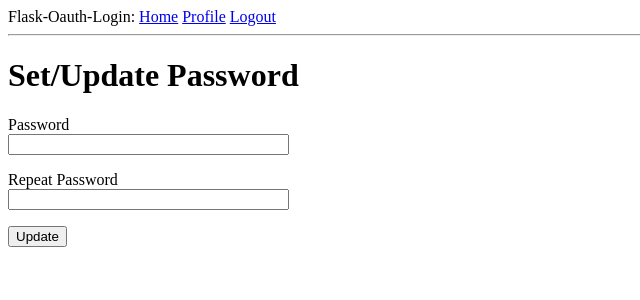
After one commit to breakbuidl/flask-oauth-login, a Flask app: page /update_password in a window 1280 px wide. The commit adds this page. Shown: the top 300 px of the page, without its empty margins (0-640 px from the left). Run offline with Flask 2, Linux system fonts and the light colour scheme; the visitor is signed in with stand-in values (Sample User, id 1); data comes from the database, SQL or seed files in the repository; both versions use the stored data as it was after the commit; parts of the project's set-up code (start-up, migrations or seed data) failed here and were passed over.

Commit message:
Add set/update password functionality.

```diff
--- a/app/forms.py
+++ b/app/forms.py
@@ -26,3 +26,10 @@ class RegistrationForm(FlaskForm):
         user = User.query.filter_by(email=email.data).first()
         if user is not None:
             raise ValidationError('Please use a different email address.')
+
+
+class UpdatePasswordForm(FlaskForm):
+    password = PasswordField('Password', validators=[DataRequired()])
+    password2 = PasswordField(
+        'Repeat Password', validators=[DataRequired(), EqualTo('password')])
+    submit = SubmitField('Update')
--- a/app/routes.py
+++ b/app/routes.py
@@ -1,7 +1,7 @@
 from flask import render_template, flash, redirect, url_for, request
 from werkzeug.urls import url_parse
 from app import app, db
-from app.forms import LoginForm, RegistrationForm
+from app.forms import LoginForm, RegistrationForm, UpdatePasswordForm
 from app.models import User
 from flask_login import current_user, login_user, logout_user, login_required
 from flask_dance.contrib.google import google
@@ -98,3 +98,27 @@ def user(identifier):
         user = User.query.filter_by(username=current_user.username).first_or_404()
 
     return render_template('user.html', user=user)
+
+
+@app.route('/update_password', methods=['GET', 'POST'])
+@login_required
+def update_password():
+    form = UpdatePasswordForm()
+    if form.validate_on_submit():
+        if hasattr(current_user, 'password'):
+            if current_user.check_password(form.password.data):
+                flash("New password cannot be same as previous password.")
+                return redirect(url_for('update_password'))
+
+        current_user.set_password(form.password.data)
+        db.session.commit()
+        flash('Your changes have been saved.')
+        return redirect(url_for('user', identifier=current_user.username))
+
+    # elif request.method == 'GET':
+    #     form.username.data = current_user.username
+    #     form.email.data = current_user.email
+    #     if hasattr(current_user, 'password'):
+    #         form.password.data = current_user.password
+
+    return render_template('update_password.html', title='Set/Update Password', form=form)
--- /dev/null
+++ b/app/templates/update_password.html
@@ -0,0 +1,23 @@
+{% include "base.html" %}
+
+{% block content %}
+    <h1>Set/Update Password</h1>
+    <form action="" method="post">
+        {{ form.hidden_tag() }}
+        <p>
+            {{ form.password.label }}<br>
+            {{ form.password(size=32) }}<br>
+            {% for error in form.password.errors %}
+            <span style="color: red;">[{{ error }}]</span>
+            {% endfor %}
+        </p>
+        <p>
+            {{ form.password2.label }}<br>
+            {{ form.password2(size=32) }}<br>
+            {% for error in form.password2.errors %}
+            <span style="color: red;">[{{ error }}]</span>
+            {% endfor %}
+        </p>
+        <p>{{ form.submit() }}</p>
+    </form>
+{% endblock %}
--- a/app/templates/user.html
+++ b/app/templates/user.html
@@ -5,4 +5,5 @@
     <h1>Name: {{ user.name }}</h1>
     <h1>Username: {{ user.username }}</h1>
     <h1>Email: {{ user.email }}</h1>
+    <p><a href="{{ url_for('update_password') }}">Set/Update Password</a></p>
 {% endblock %}
```
Also changed, not shown: app.db.
